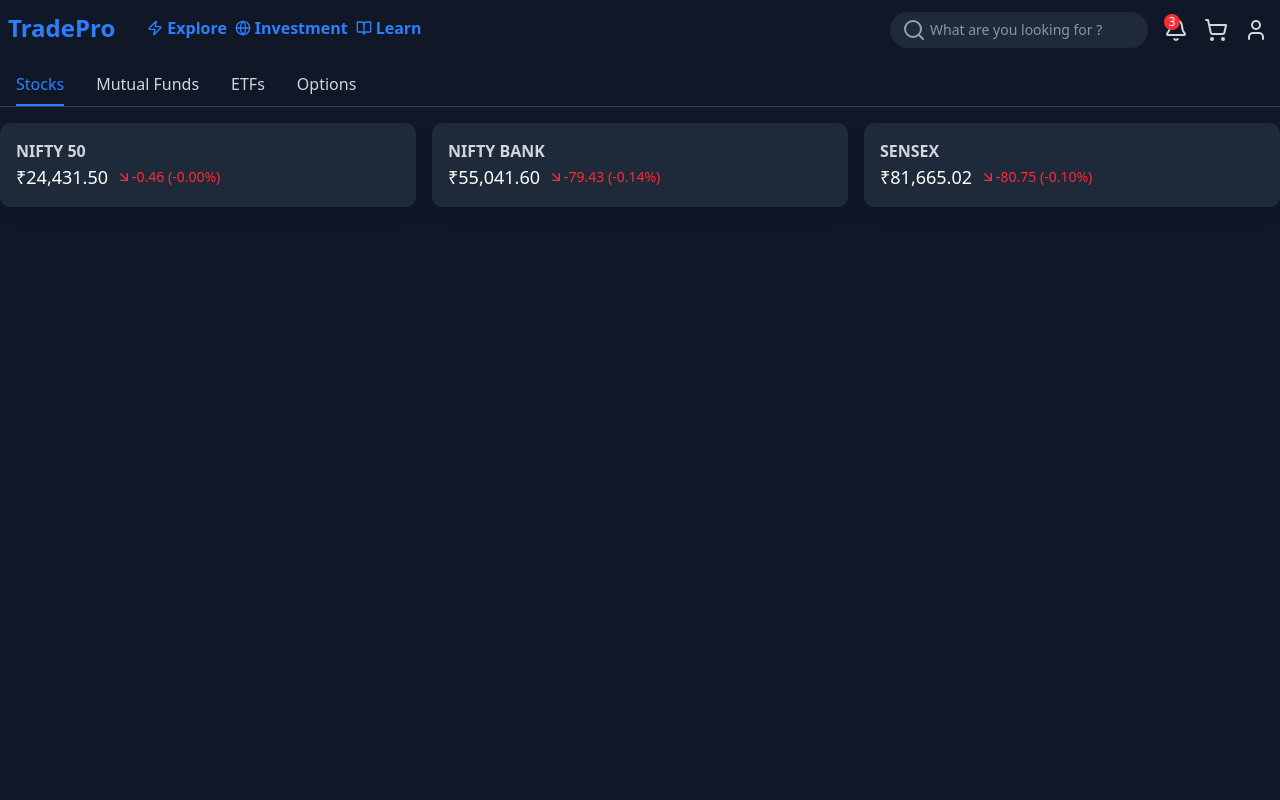
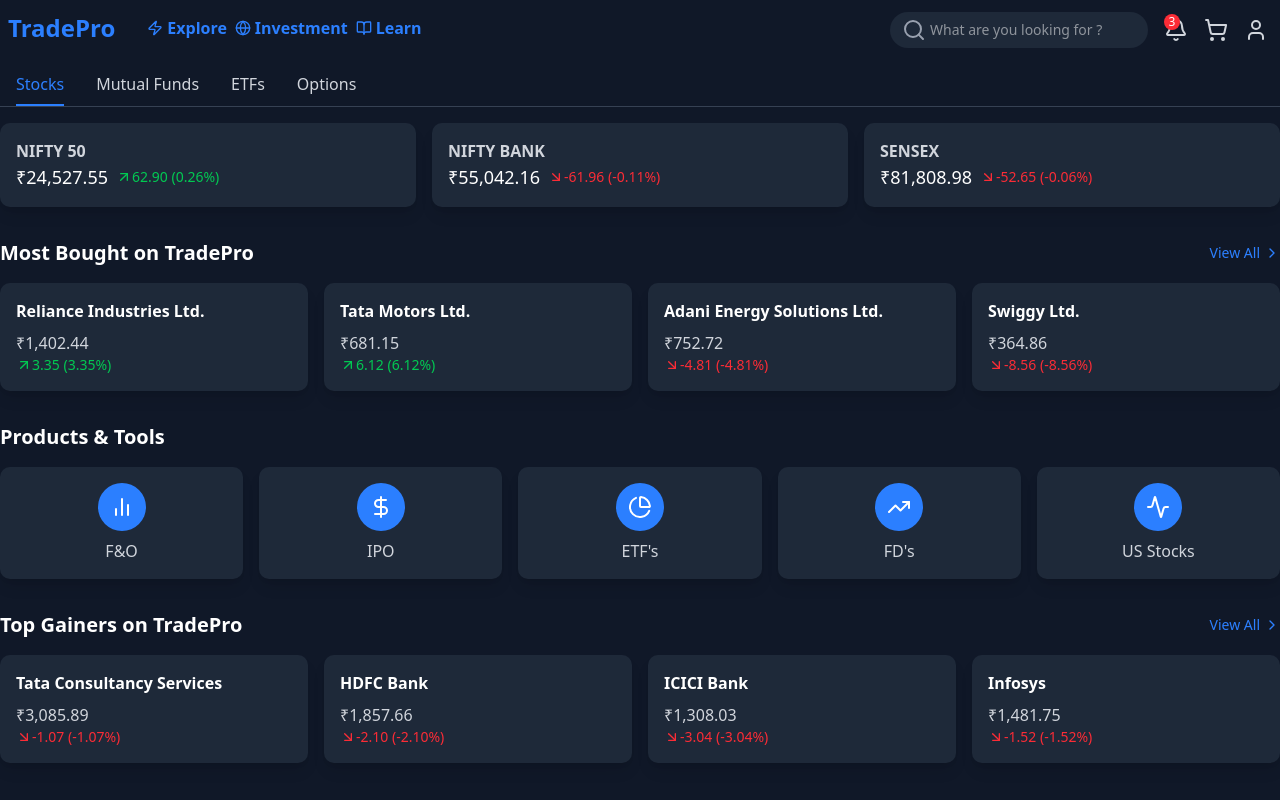
Before and after one commit to divyam1464/TradePro-Project, a Next.js app: page /dashboard in a window 1280 px wide. Built offline with nearby package versions, Linux system fonts and the light colour scheme.

Commit message:
Changes Made to the Profile Section

```diff
--- a/src/app/dashboard/page.tsx
+++ b/src/app/dashboard/page.tsx
@@ -2,14 +2,20 @@
 import React, { useEffect, useState } from "react";
 import { motion, AnimatePresence, useScroll } from "framer-motion";
 import {
+  Activity,
   ArrowDownRight,
   ArrowUpRight,
+  BarChart2,
   Bell,
   BookOpen,
+  ChevronRight,
   Currency,
+  DollarSign,
   Globe,
+  PieChart,
   Search,
   ShoppingCart,
+  TrendingUp,
   User,
   Zap,
 } from "lucide-react";
@@ -160,6 +166,7 @@
     <div className="grid grid-cols-1 md:grid-cols-3 gap-4 my-4">
       {marketdata.map((index) => (
         <motion.div
+          key={index.name}
           whileHover={{ scale: 1.02 }}
           className="bg-gray-800 p-4 rounded-lg shadow-lg hover:shadow-xl transition-shadow cursor-pointer"
         >
@@ -190,6 +197,137 @@
   );
 };
 
+const StockCard = ({
+  name,
+  initialPrice,
+}: {
+  name: String;
+  initialPrice: number;
+}) => {
+  const [price, setprice] = useState(initialPrice);
+  const [change, setchange] = useState(0);
+  const [percentage, setpercentage] = useState(0);
+  useEffect(() => {
+    const interval = setInterval(() => {
+      const { change: randomChange, percentagechange: randomPercentChange } =
+        generaterandomvalues(price);
+      setprice((precprice) => precprice + randomChange);
+      setchange(randomChange);
+      setpercentage(randomPercentChange);
+    }, 1000);
+    return () => {
+      clearInterval(interval);
+    };
+  }, [price]);
+  return (
+    <motion.div
+      whileHover={{ scale: 1.05 }}
+      className="bg-gray-800 p-4 rounded-lg shadow-lg hover:shadow-xl transition-shadow cursor-pointer"
+    >
+      <h3 className="font-semibold text-white mb-2">{name}</h3>
+      <span className="flex items-center justify-between ">
+        {price.toLocaleString("en-IN", {
+          style: "currency",
+          currency: "INR",
+        })}
+      </span>
+      <motion.span
+        key={change}
+        initial={{ scale: 0 }}
+        animate={{ scale: 1 }}
+        className={`text-sm flex items-center ${
+          change >= 0 ? "text-green-500" : "text-red-500"
+        }`}
+      >
+        {change >= 0 ? (
+          <ArrowUpRight size={16} />
+        ) : (
+          <ArrowDownRight size={16} />
+        )}
+        {percentage.toFixed(2)} ({percentage.toFixed(2)}%)
+      </motion.span>
+    </motion.div>
+  );
+};
+
+const MostBought = () => (
+  <motion.div {...fadeinup} className="my-8">
+    <div className="flex justify-between items-center mb-4 ">
+      <h2 className="text-xl font-semibold text-white">
+        Most Bought on TradePro
+      </h2>
+      <motion.a
+        className="text-blue-500 text-sm hover:underline flex items-center "
+        href="#"
+      >
+        View All <ChevronRight className="ml-1" size={16} />
+      </motion.a>
+    </div>
+    <div className="grid grid-cols-1 sm:grid-cols-2 md:grid-cols-4 gap-4 ">
+      <StockCard name="Reliance Industries Ltd." initialPrice={1413.7} />
+      <StockCard name="Tata Motors Ltd." initialPrice={686.1} />
+      <StockCard name="Adani Energy Solutions Ltd." initialPrice={805.0} />
+      <StockCard name="Swiggy Ltd." initialPrice={427.0} />
+    </div>
+  </motion.div>
+);
+
+const Productandtools = () => {
+  const products = [
+    { name: "F&O", icon: BarChart2 },
+    { name: "IPO", icon: DollarSign },
+    { name: "ETF's", icon: PieChart },
+    { name: "FD's", icon: TrendingUp },
+    { name: "US Stocks", icon: Activity },
+  ];
+  return (
+    <motion.div {...fadeinup} className="my-8">
+      <h2 className="text-xl font-semibold text-white mb-4">
+        Products & Tools
+      </h2>
+      <div className="grid grid-cols-2 sm:grid-cols-3 md:grid-cols-5 gap-4">
+        {products.map((product) => (
+          <motion.div
+            whileHover={{ scale: 1.03, backgroundColor: "#2D3748" }}
+            key={product.name}
+            className="bg-gray-800 p-4 rounded-lg shadow-lg hover:shadow-xl transition-shadow text-center cursor-pointer"
+          >
+            <motion.div
+              whileHover={{ rotate: 360 }}
+              className="bg-blue-500 h-12 w-12 rounded-full flex items-center justify-center mx-auto mb-2"
+            >
+              <product.icon className="text-white" />
+            </motion.div>
+            <span className="text-gray-300">{product.name}</span>
+          </motion.div>
+        ))}
+      </div>
+    </motion.div>
+  );
+};
+
+const Topgainers = () => (
+  <motion.div {...fadeinup} className="my-8">
+    <div className="flex justify-between items-center mb-4 ">
+      <h2 className="text-xl font-semibold text-white">
+        Top Gainers on TradePro
+      </h2>
+      <motion.a
+        className="text-blue-500 text-sm hover:underline flex items-center "
+        href="#"
+      >
+        View All <ChevronRight className="ml-1" size={16} />
+      </motion.a>
+    </div>
+    <div className="grid grid-cols-1 sm:grid-cols-2 md:grid-cols-4 gap-4 ">
+      <StockCard name="Tata Consultancy Services" initialPrice={3140.6} />
+      <StockCard name="HDFC Bank" initialPrice={1964.1} />
+      <StockCard name="ICICI Bank" initialPrice={1433.2} />
+      <StockCard name="Infosys" initialPrice={1532.1} />
+    </div>
+  </motion.div>
+);
+
 const page = () => {
   return (
     <div className="bg-gray-900 min-h-screen text-gray-300">
@@ -197,6 +335,9 @@
       <main className="container mx-auto ">
         <Tabsection />
         <Marketindices />
+        <MostBought />
+        <Productandtools />
+        <Topgainers />
       </main>
     </div>
   );
```
